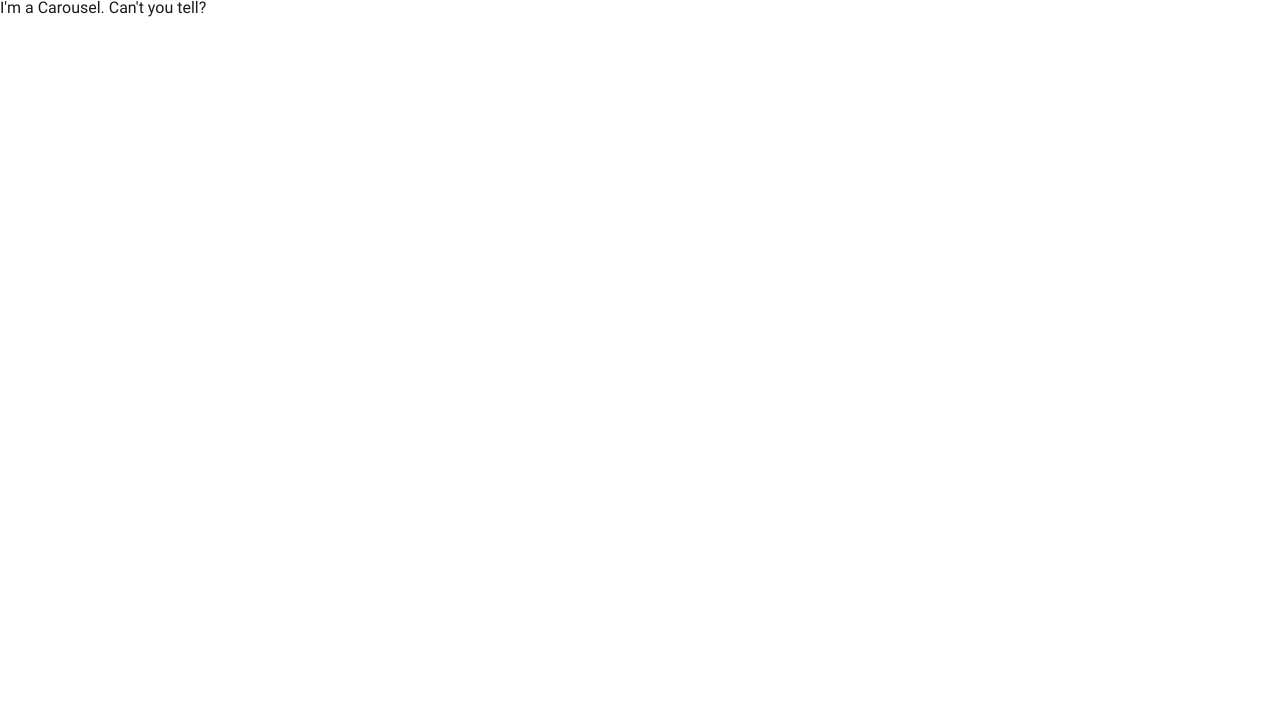
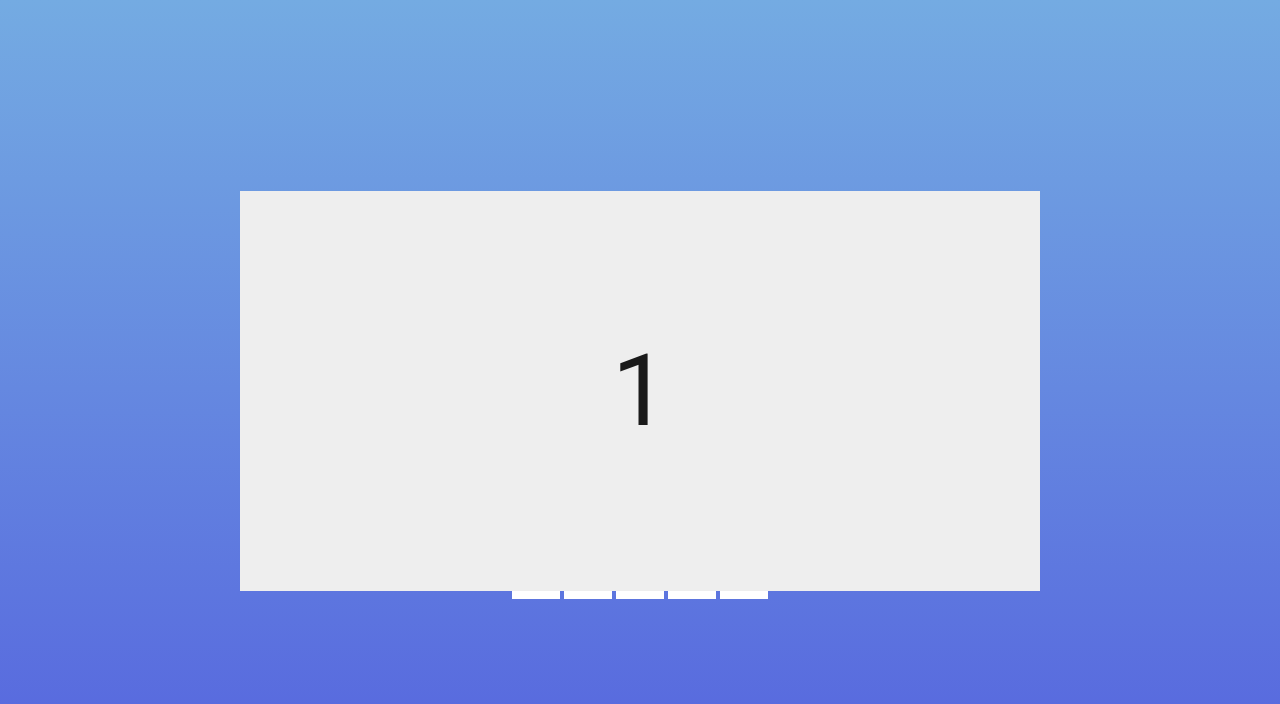
Before and after one commit to kaveets24/webpack-template, a website built with webpack: page src/index.html in a window 1280 px wide. Built offline with nearby package versions, Linux system fonts and the light colour scheme; files whose address does not match are found by name.

Commit message:
add carousel

```diff
--- a/src/index.html
+++ b/src/index.html
@@ -5,6 +5,32 @@
     <title></title>
   </head>
   <body>
-    <ok-carousel></ok-carousel>
+    <!-- <ok-carousel></ok-carousel> -->
+    <div class="slider">
+
+      <div class="slides">
+        <div id="slide-1">
+          1
+        </div>
+        <div id="slide-2">
+          2
+        </div>
+        <div id="slide-3">
+          3
+        </div>
+        <div id="slide-4">
+          4
+        </div>
+        <div id="slide-5">
+          5
+        </div>
+      </div>
+      <a href="#slide-1"></a>
+      <a href="#slide-2"></a>
+      <a href="#slide-3"></a>
+      <a href="#slide-4"></a>
+      <a href="#slide-5"></a>
+
+    </div>
   </body>
 </html>
--- a/src/js/modules/carousel/carousel.html
+++ /dev/null
@@ -1,2 +0,0 @@
-
-    I'm a Carousel. Can't you tell?
--- a/src/js/modules/carousel/index.js
+++ b/src/js/modules/carousel/index.js
@@ -27,7 +27,7 @@ class Carousel extends HTMLElement {
     // Create container
     const container = document.createElement("div");
     container.innerHTML = carousel;
-    container.classList.add("carousel");
+    container.classList.add("slider");
     this.shadow.appendChild(container);
   }
 }
--- a/src/js/modules/carousel/styles.scss
+++ b/src/js/modules/carousel/styles.scss
@@ -1,4 +1,90 @@
-.carousel {
-    height: 100px;
-    background-color: purple;
+html,
+body {
+  height: 100%;
+  overflow: hidden;
 }
+body {
+  display: flex;
+  align-items: center;
+  justify-content: center;
+  background: linear-gradient(to bottom, #74abe2, #5563de);
+  font-family: "Ropa Sans", sans-serif;
+}
+
+.slider {
+  width: 800px;
+  text-align: center;
+  overflow: hidden;
+}
+
+.slides {
+  display: flex;
+
+  overflow-x: auto;
+  scroll-snap-type: x mandatory;
+
+  scroll-behavior: smooth;
+  -webkit-overflow-scrolling: touch;
+
+}
+.slides::-webkit-scrollbar {
+  width: 10px;
+  height: 10px;
+}
+.slides::-webkit-scrollbar-thumb {
+  background: black;
+  border-radius: 10px;
+}
+.slides::-webkit-scrollbar-track {
+  background: transparent;
+}
+.slides > div {
+  scroll-snap-align: start;
+  flex-shrink: 0;
+  width: 100%;
+  height: 400px;
+  margin-right: 50px;
+  background: #eee;
+  position: relative;
+
+  display: flex;
+  justify-content: center;
+  align-items: center;
+  font-size: 100px;
+
+
+}
+
+img {
+  object-fit: cover;
+  position: absolute;
+  top: 0;
+  left: 0;
+  width: 100%;
+  height: 100%;
+}
+
+.slider > a {
+  display: inline-flex;
+  width: 3rem;
+  height: 0.5rem;
+  background: white;
+  text-decoration: none;
+  align-items: center;
+  justify-content: center;
+  margin: 0 0 0.5rem 0;
+  position: relative;
+}
+.slider > a:active {
+  top: 1px;
+}
+.slider > a:focus {
+  background: #000;
+}
+
+/* Don't need button navigation */
+@supports (scroll-snap-type: start) {
+  .slider > a {
+    display: none;
+  }
+}
```
